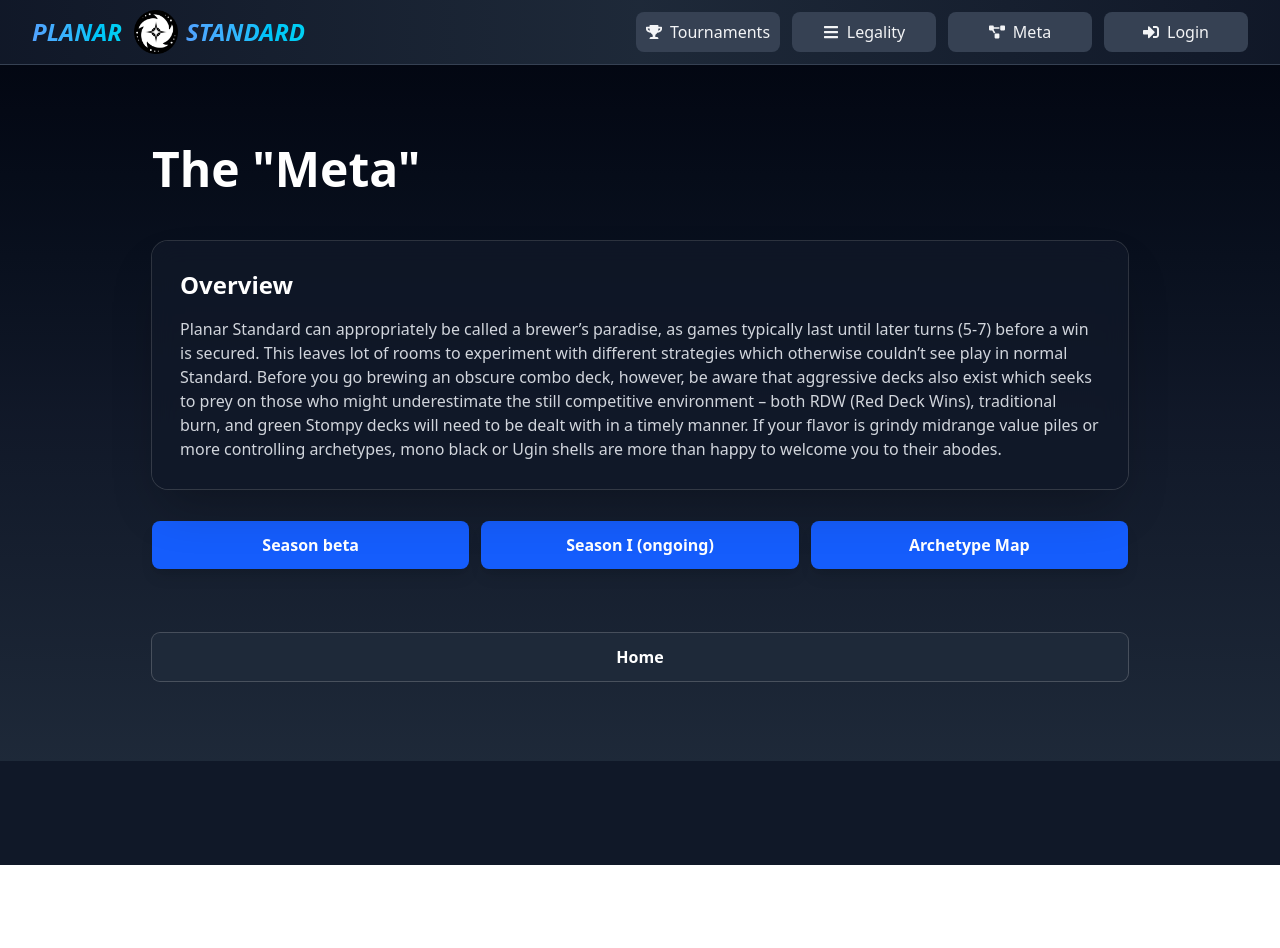
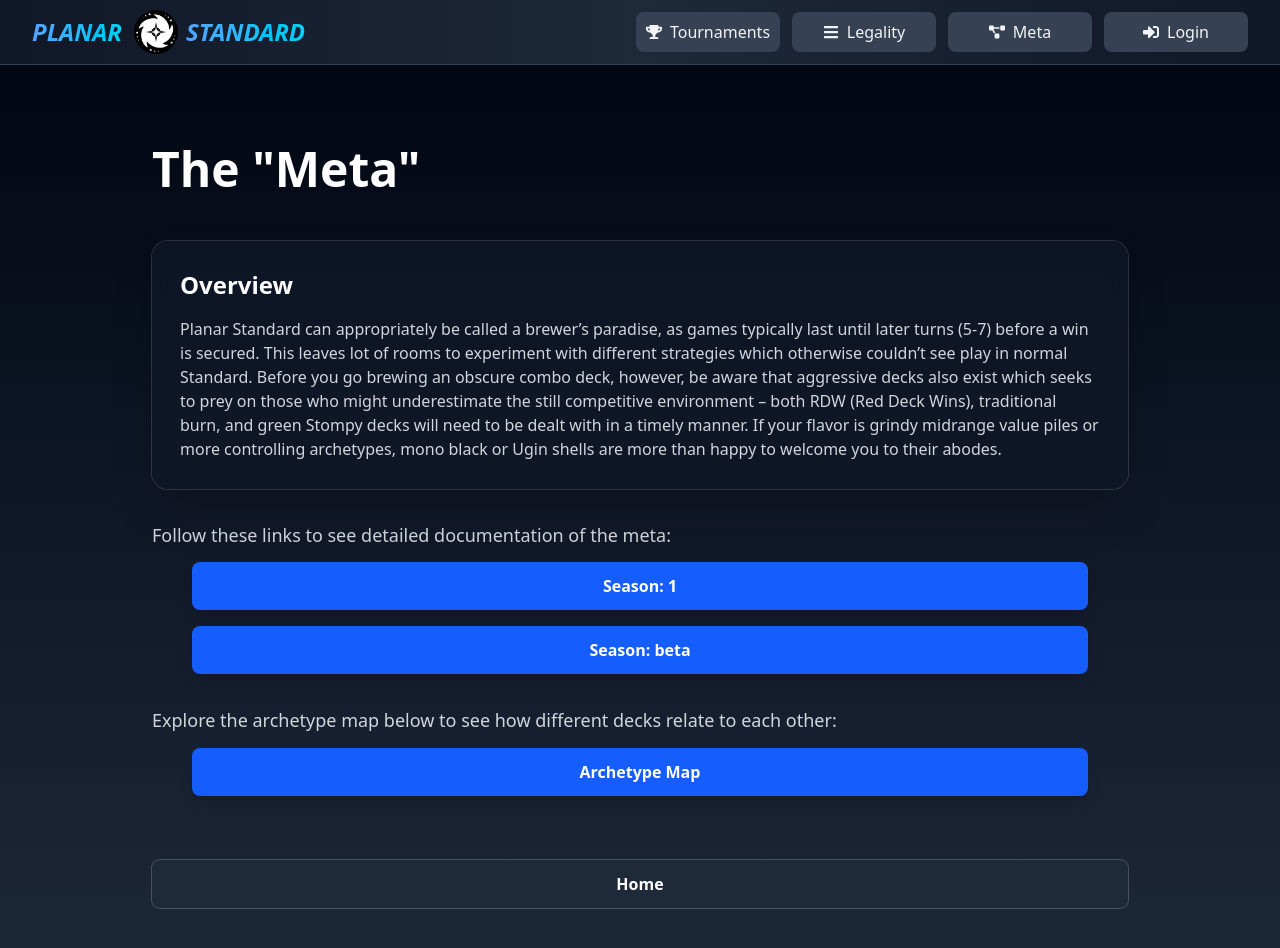
Before and after one commit to PlanarStandardMTG/frontend, a React (Vite) app: page /meta in a window 1280 px wide. Shown: the top 948 px of the page. Before the commit the page ends 865 px from the top, so only its background shows below. Built offline with nearby package versions, Linux system fonts and the light colour scheme; no server answers.

Commit message:
changed layout a little for meta page

```diff
--- a/src/pages/Meta.tsx
+++ b/src/pages/Meta.tsx
@@ -25,14 +25,30 @@ export function Meta() {
               </p>
             </Card>
 
+            <div className="text-lg mb-3 leading-relaxed text-gray-300">
+              <p>
+                Follow these links to see detailed documentation of the meta:
+              </p>
+            </div>
+
             {/* Map + Drive Links */}
-            <section className="grid gap-3 sm:grid-cols-3">
+            <section className="flex flex-wrap justify-center gap-4 mx-10">
+              <NavigationButton href="https://drive.google.com/drive/folders/148ovnHBmpz9sXJz6wumRsrW18pcs5n2F?usp=drive_link">
+                Season: 1
+              </NavigationButton>
               <NavigationButton href="https://drive.google.com/drive/folders/1_GfHy-c6Orxxbc5p9aZgXoeGLG_o1vb3?usp=drive_link">
-                Season beta
+                Season: beta
               </NavigationButton>
-              <NavigationButton href="https://drive.google.com/drive/folders/148ovnHBmpz9sXJz6wumRsrW18pcs5n2F?usp=drive_link">
-                Season I (ongoing)
-              </NavigationButton>
+            </section>
+
+            <div className="text-lg mb-3 leading-relaxed text-gray-300">
+              <p>
+                Explore the archetype map below to see how different decks relate to each other:
+              </p>
+            </div>
+
+            {/* Map */}
+            <section className="flex flex-wrap justify-center gap-4 mx-10">
               <NavigationButton to="/archetype-map">
                 Archetype Map
               </NavigationButton>
```
